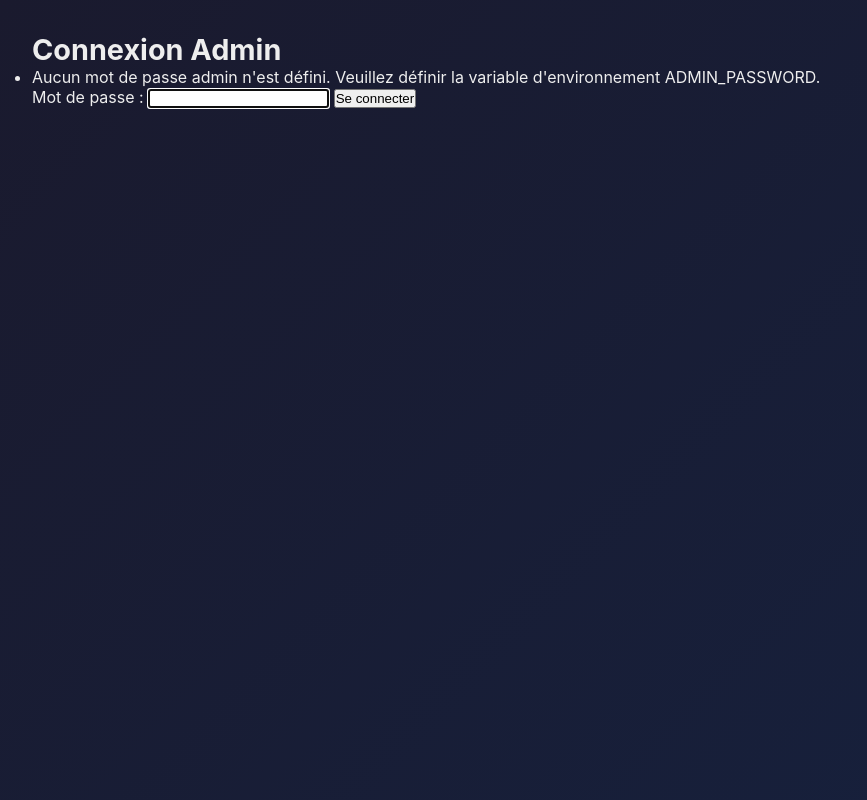
After one commit to remiv1/auditio-infra, a Flask app: page /admin/login in a window 1280 px wide. The commit adds this page. Shown: the whole page, without its empty margins (0-867 px from the left). Run offline with Flask 3, Linux system fonts and the light colour scheme.

Commit message:
Ajout de l'authentification admin avec gestion des sessions et création des pages de connexion et de déconnexion

```diff
--- a/hall/app/app.py
+++ b/hall/app/app.py
@@ -24,6 +24,38 @@ from werkzeug.security import generate_password_hash, check_password_hash
 
 app = Flask(__name__)
 app.secret_key = os.environ.get('SECRET_KEY', 'dev-secret-change-me-in-production')
+
+# Authentification admin simple
+def require_admin_login(view_func):
+    from functools import wraps
+    @wraps(view_func)
+    def wrapped_view(*args, **kwargs):
+        if not session.get("admin_authenticated"):
+            return redirect(url_for("admin_login", next=request.url))
+        return view_func(*args, **kwargs)
+    return wrapped_view
+
+# Route de login admin
+@app.route("/admin/login", methods=["GET", "POST"], endpoint="admin_login")
+def admin_login():
+    admin_password = os.environ.get("ADMIN_PASSWORD")
+    if not admin_password:
+        flash("Aucun mot de passe admin n'est défini. Veuillez définir la variable d'environnement ADMIN_PASSWORD.", "error")
+    if request.method == "POST":
+        password = request.form.get("password", "")
+        if admin_password and password == admin_password:
+            session["admin_authenticated"] = True
+            next_url = request.args.get("next") or url_for("admin")
+            return redirect(next_url)
+        flash("Mot de passe incorrect", "error")
+    return render_template("admin_login.html")
+
+# Route de logout admin
+@app.route("/admin/logout")
+def admin_logout():
+    session.pop("admin_authenticated", None)
+    flash("Déconnecté", "info")
+    return redirect(url_for("admin_login"))
 
 # Configuration
 DATABASE_PATH = os.environ.get("DATABASE_PATH", "/data/hall.db")
@@ -429,6 +461,7 @@ def api_activity(domain: str):
 
 
 @app.route("/api/config")
+@require_admin_login
 def api_config():
     """API pour récupérer la configuration (admin only)."""
     # TODO: Vérifier accès admin
@@ -449,6 +482,7 @@ def api_config():
 
 
 @app.route("/api/reload", methods=["POST"])
+@require_admin_login
 def api_reload():
     """API pour recharger la configuration."""
     # TODO: Vérifier accès admin
@@ -460,6 +494,7 @@ def api_reload():
 
 
 @app.route("/admin")
+@require_admin_login
 def admin():
     """Tableau de bord admin (LAN only)."""
     # TODO: Vérifier que l'accès vient du LAN
@@ -531,6 +566,7 @@ def log_testing_access(project_name: str, action: str):
 
 # Routes Admin pour les projets Testing
 @app.route("/admin/testing")
+@require_admin_login
 def admin_testing():
     """Page d'administration des projets testing."""
     projects = get_all_testing_projects()
@@ -551,6 +587,7 @@ def admin_testing():
 
 
 @app.route("/admin/testing/add", methods=["GET", "POST"])
+@require_admin_login
 def admin_testing_add():
     """Ajouter un nouveau projet testing."""
     if request.method == "POST":
@@ -604,6 +641,7 @@ def admin_testing_add():
 
 
 @app.route("/admin/testing/edit/<name>", methods=["GET", "POST"])
+@require_admin_login
 def admin_testing_edit(name: str):
     """Modifier un projet testing."""
     project = get_testing_project(name)
@@ -664,6 +702,7 @@ def admin_testing_edit(name: str):
 
 
 @app.route("/admin/testing/delete/<name>", methods=["POST"])
+@require_admin_login
 def admin_testing_delete(name: str):
     """Supprimer un projet testing."""
     conn = get_db()
--- a/hall/app/templates/admin.html
+++ b/hall/app/templates/admin.html
@@ -8,10 +8,12 @@
     <link rel="stylesheet" href="{{ url_for('static', filename='css/admin.css') }}">
 </head>
 <body>
+
     <div class="header">
         <h1>🔧 Administration Hall</h1>
         <span>LAN Only</span>
         <button onclick="reloadConfig()" class="btn-reload">🔄 Recharger config</button>
+        <a href="{{ url_for('admin_logout') }}" class="btn-logout" style="float:right;margin-left:1em;">Déconnexion</a>
     </div>
 
     <h2>🌐 Domaines configurés</h2>
--- /dev/null
+++ b/hall/app/templates/admin_login.html
@@ -0,0 +1,29 @@
+<!DOCTYPE html>
+<html lang="fr">
+<head>
+    <meta charset="UTF-8">
+    <meta name="viewport" content="width=device-width, initial-scale=1.0">
+    <title>Connexion Admin</title>
+    <link rel="stylesheet" href="{{ url_for('static', filename='css/base.css') }}">
+    <link rel="stylesheet" href="{{ url_for('static', filename='css/admin.css') }}">
+</head>
+<body>
+    <div class="login-container">
+        <h1>Connexion Admin</h1>
+        {% with messages = get_flashed_messages(with_categories=true) %}
+          {% if messages %}
+            <ul class="flashes">
+              {% for category, message in messages %}
+                <li class="{{ category }}">{{ message }}</li>
+              {% endfor %}
+            </ul>
+          {% endif %}
+        {% endwith %}
+        <form method="post">
+            <label for="password">Mot de passe :</label>
+            <input type="password" id="password" name="password" required autofocus>
+            <button type="submit">Se connecter</button>
+        </form>
+    </div>
+</body>
+</html>
--- a/hall/docker-compose.yml
+++ b/hall/docker-compose.yml
@@ -28,6 +28,7 @@ services:
       - CONFIG_PATH=/app/config/domains.json
       - TESTING_SERVER_IP=${TESTING_SERVER_IP:-}
       - SECRET_KEY=${SECRET_KEY:-change-me-in-production}
+      - ADMIN_PASSWORD=${ADMIN_PASSWORD:-admin}
     volumes:
       - hall-data:/data
       - ./config:/app/config:ro,Z
```
Also changed, not shown: 2 other files.
